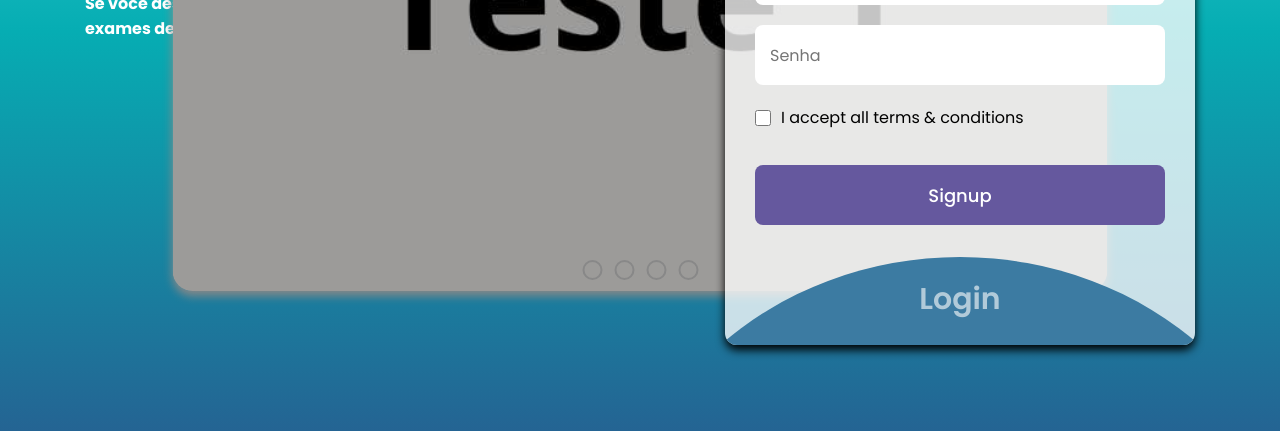
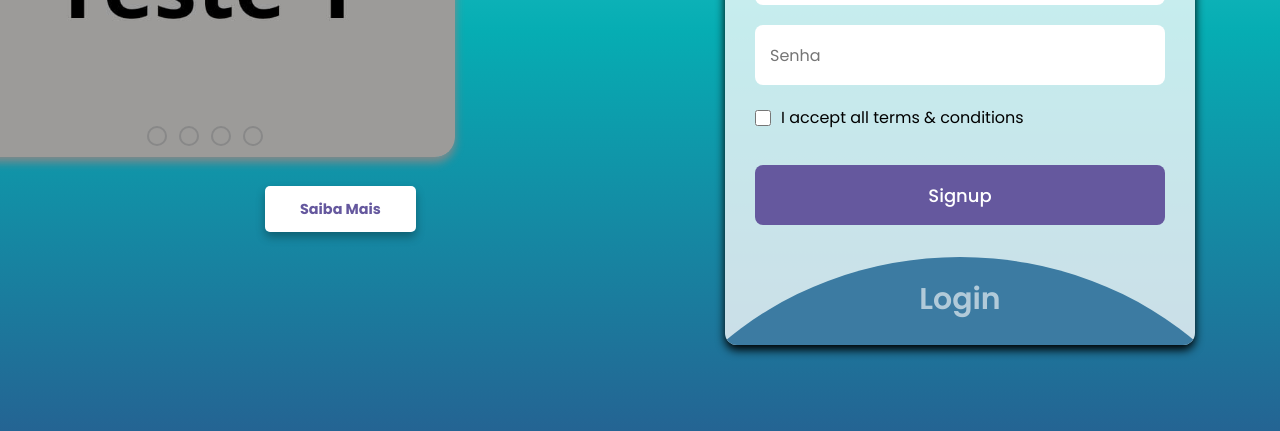
Before and after one commit to ifpi-picos/projeto-integrador-redatorpro, a plain HTML site: page login.html in a window 1280 px wide. Shown: the part 369-800 px from the top of the page. Drawn offline with nearby package versions, Linux system fonts and the light colour scheme.

Commit message:
login.html

```diff
--- a/css/estilo.css
+++ b/css/estilo.css
@@ -20,7 +20,7 @@
 
   .btn3{
     margin-top: 30px;
-    margin-left: 250px;
+    margin-left: 180px;
   }
 
   .btn3 .color3{
@@ -205,14 +205,14 @@
 }
 
 .container {
-  width: 935px;
-  height: 520px;
+  width: 500px;
+  height: 300px;
   border-radius: 20px;
   overflow: hidden;
-  position: absolute;
+  position: relative;
   top: 50%;
   left: 50%;
-  transform: translate(-50%, -50%);
+  transform: translate(-90%, -3%);
   box-shadow: 0 5px 10px #888;
 
   }
@@ -229,11 +229,18 @@
 
   }
 
+.imagens one{
+  width: 25%;
+  transition: .6s;
+
+
+}
+
 .imagens {
   width: 25%;
   transition: .6s;
 
-  }
+}
 
 .imagens img {
   width: 100%;
--- a/js/script.js
+++ b/js/script.js
@@ -91,3 +91,15 @@ const mobileNavbar = new MobileNavbar(
     '#menu-close'
 );
 mobileNavbar.init();
+
+
+
+let contador = 1
+
+setInterval(function(){
+
+    document.getElementById('radio-' + contador).checked = true;
+    contador ++;
+
+
+}, 4000)
--- a/login.html
+++ b/login.html
@@ -40,14 +40,13 @@
         <div class="navigation-login">
           <label for="radio-1" class="nav"></label>
           <label for="radio-2" class="nav"></label>
-          <label for="radio-3" class="nav" ></label>
+          <label for="radio-3" class="nav"></label>
           <label for="radio-4" class="nav"></label>
         </div>
 
        </section>
 
-      <h4 class="subTextLogin">Se você deseja aprimorar suas habilidades em redação e se preparar
-        para exames de vestibular, o RedatorPRO é a solução ideal.<span class="surgir"> Cadastre-se</span></h4>
+      <span class="surgir"></span>
       <div class="btn3">
         <a class="color3" href="landingpage.html"><b>Saiba Mais</b></a>
       </div>
```
